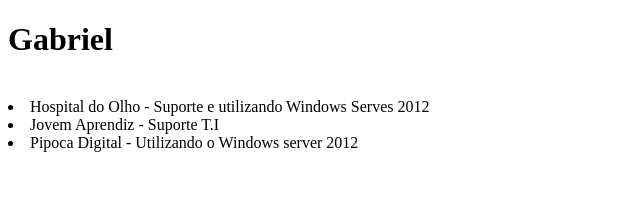
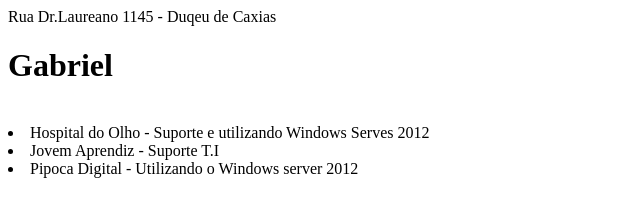
Before and after one commit to GabrielLob/meu-site-, a plain HTML site: page index.html in a window 1280 px wide. Shown: the whole page, without its empty margins (0-640 px from the left). Drawn offline with Linux system fonts and the light colour scheme.

Commit message:
Adicionando o endereço ao arquivo index.html

```diff
--- a/index.html
+++ b/index.html
@@ -8,6 +8,7 @@
 </head>
 <body>
     <title>Meu Curriculo</title>
+    <span>Rua Dr.Laureano 1145 - Duqeu de Caxias</span>
     <h1>Gabriel</h1>
     <br/>
     <li>Hospital do Olho - Suporte e utilizando Windows Serves 2012</li>
```
